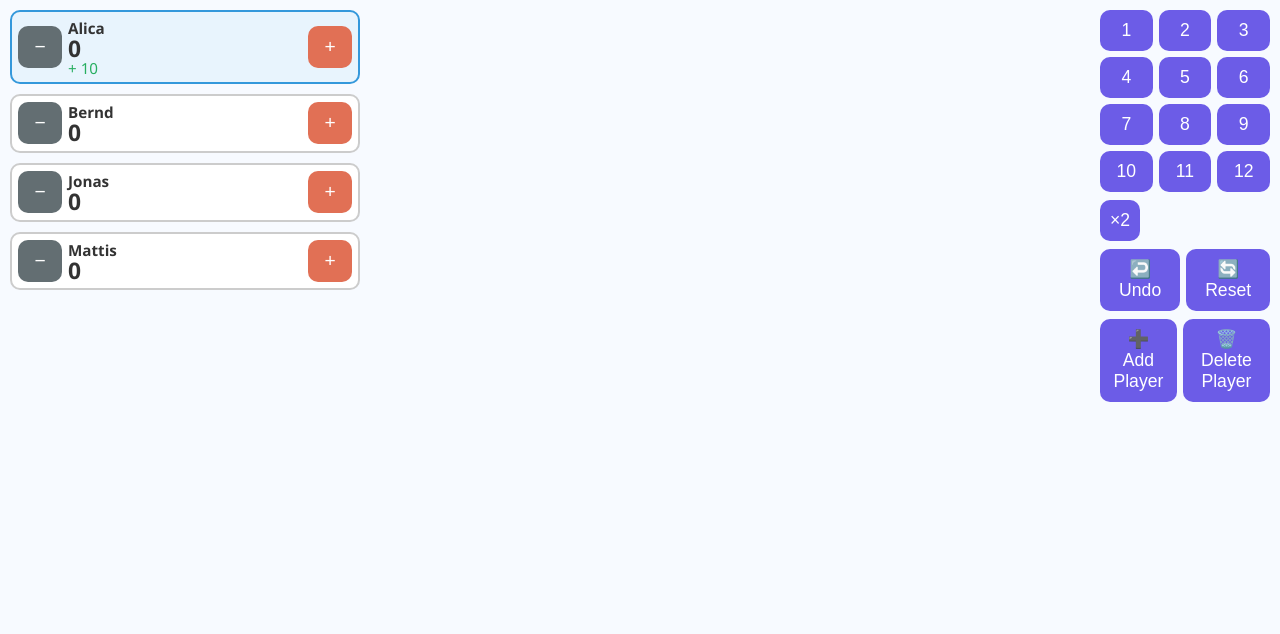
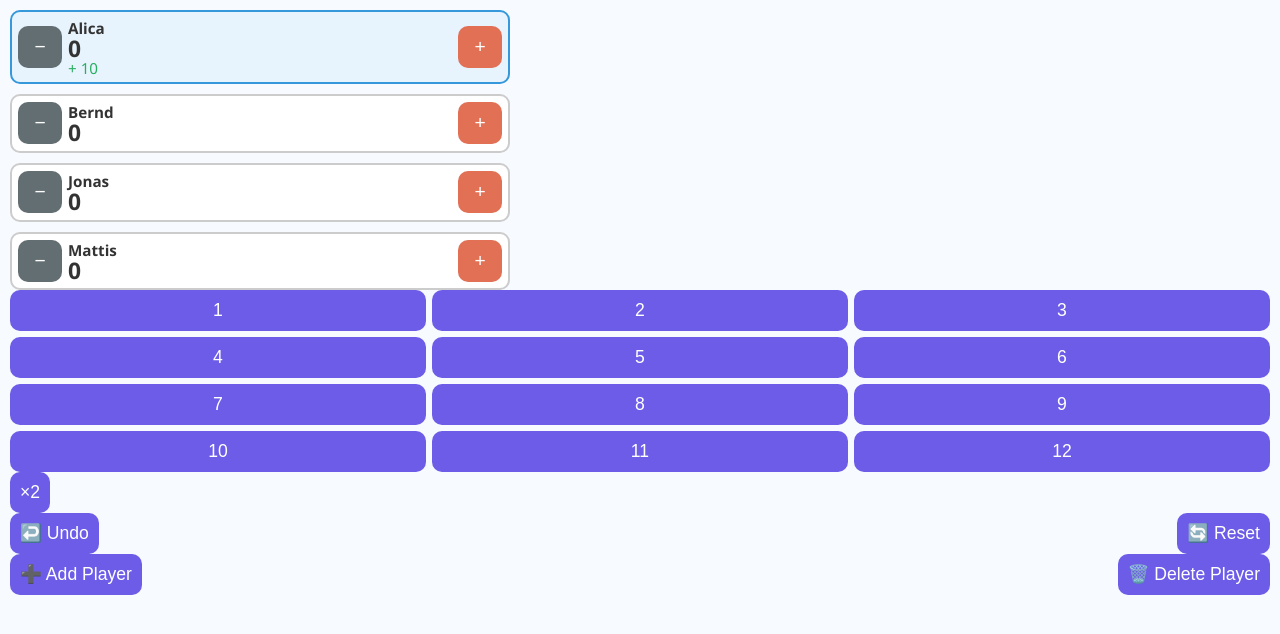
Before and after one commit to green-striped-gecko/flip7, a plain HTML site: page index.html in a window 1280 px wide. Both pictures are taken after a click on the button "10". Drawn offline with Linux system fonts and the light colour scheme.

Commit message:
added something

```diff
--- a/index.html
+++ b/index.html
@@ -16,7 +16,8 @@
 
     .main-container {
       display: flex;
-      justify-content: space-between;
+      flex-direction: column;
+      align-items: center;
       gap: 10px;
     }
 
@@ -24,17 +25,8 @@
       display: flex;
       flex-direction: column;
       gap: 10px;
-      flex: 1;
-      min-width: 200px;
-      max-width: 350px;
-    }
-
-    .button-panel-column {
-      display: flex;
-      flex-direction: column;
-      align-items: center;
-      flex: 0 0 170px;
-      gap: 8px;
+      width: 100%;
+      max-width: 500px;
     }
 
     .player {
@@ -104,13 +96,15 @@
       color: white;
       border: none;
       cursor: pointer;
+      transition: transform 0.1s ease;
     }
 
-    .button-grid button:hover,
-    .double-button button:hover,
-    .action-buttons button:hover,
-    .player-manage-buttons button:hover {
-      background-color: #4834d4;
+    .button-grid button:active,
+    .double-button button:active,
+    .action-buttons button:active,
+    .player-manage-buttons button:active {
+      transform: scale(0.95);
+      background-color: #341f97;
     }
 
     .double-button,
@@ -119,35 +113,16 @@
       width: 100%;
     }
 
-    .action-buttons {
+    .action-buttons, .player-manage-buttons {
       display: flex;
       justify-content: space-between;
       gap: 6px;
-    }
-
-    .player-manage-buttons {
-      display: flex;
-      justify-content: space-between;
-      gap: 6px;
-    }
-
-    @media (max-width: 768px) {
-      .main-container {
-        flex-direction: column;
-        align-items: center;
-      }
-      .button-panel-column {
-        width: 100%;
-      }
     }
   </style>
 </head>
 <body>
 
-<div class="main-container">
 <div class="players-column" id="players"></div>
-
-  <div class="button-panel-column">
 <div class="button-grid" id="buttonGrid"></div>
 <div class="double-button">
   <button onclick="doubleQueue()">×2</button>
@@ -159,8 +134,6 @@
 <div class="player-manage-buttons">
   <button onclick="addPlayer()">➕ Add Player</button>
   <button onclick="deletePlayer()">🗑️ Delete Player</button>
-    </div>
-  </div>
 </div>
 
 <script>
@@ -197,7 +170,10 @@
     for (let i = 1; i <= 12; i++) {
       const btn = document.createElement("button");
       btn.textContent = i;
-      btn.onclick = () => addToQueue(i);
+      btn.onclick = () => {
+        addToQueue(i);
+        if (navigator.vibrate) navigator.vibrate(30);
+      };
       grid.appendChild(btn);
     }
   }
@@ -208,6 +184,7 @@
   }
 
   function doubleQueue() {
+    if (navigator.vibrate) navigator.vibrate(50);
     queue = queue.map(x => x * 2);
     updateQueuedDisplay();
   }
@@ -228,6 +205,7 @@
       queue = [];
       currentPlayer = (currentPlayer + 1) % playerNames.length;
       renderPlayers();
+      renderButtons();
     }
   }
 
@@ -257,7 +235,9 @@
 
   function selectPlayer(i) {
     currentPlayer = i;
+    queue = [];
     renderPlayers();
+    renderButtons();
   }
 
   function addPlayer() {
@@ -267,6 +247,7 @@
       scores.push(0);
       history.push([]);
       renderPlayers();
+      renderButtons();
     }
   }
 
@@ -277,6 +258,7 @@
       history.splice(currentPlayer, 1);
       currentPlayer = currentPlayer % playerNames.length;
       renderPlayers();
+      renderButtons();
     } else {
       alert("At least one player must remain.");
     }
```
Lines whose indentation alone changed are shown as unchanged.
